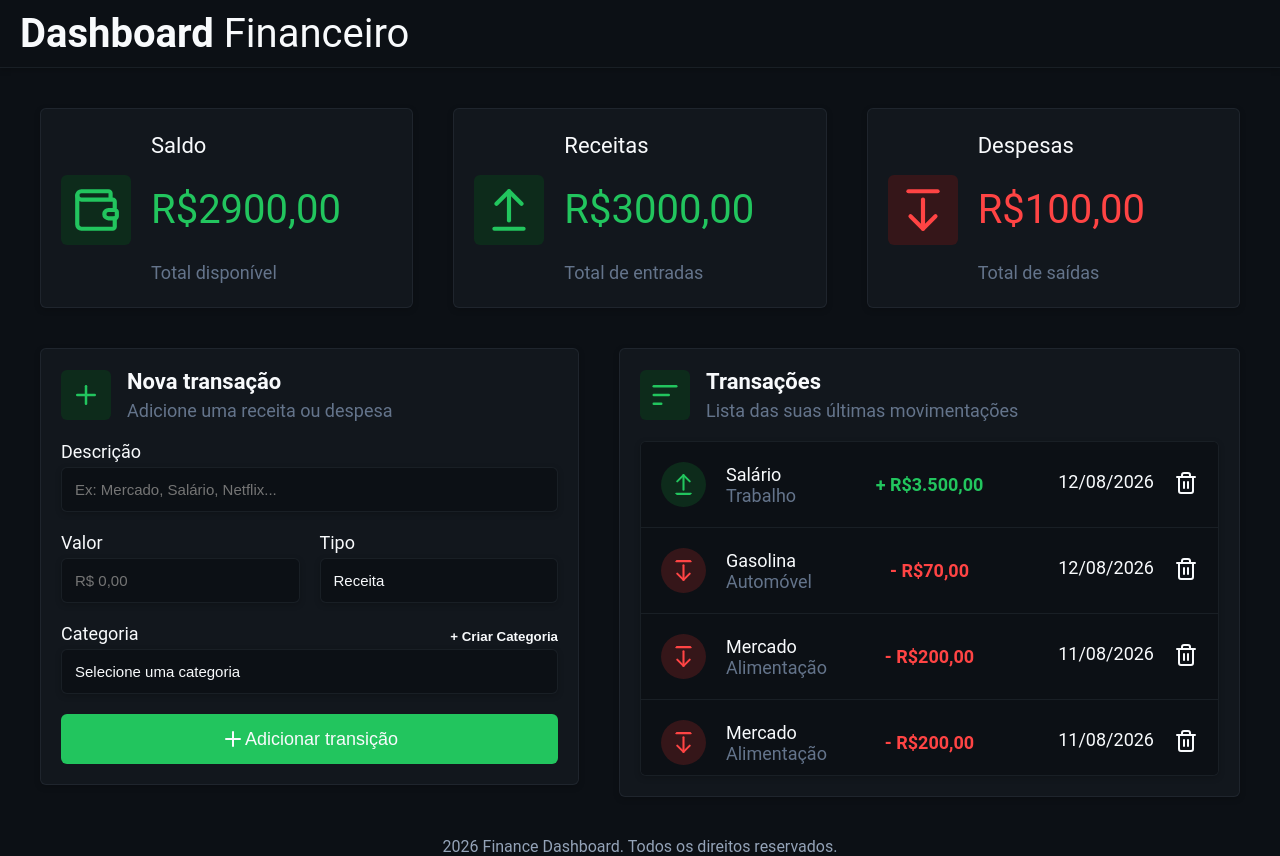
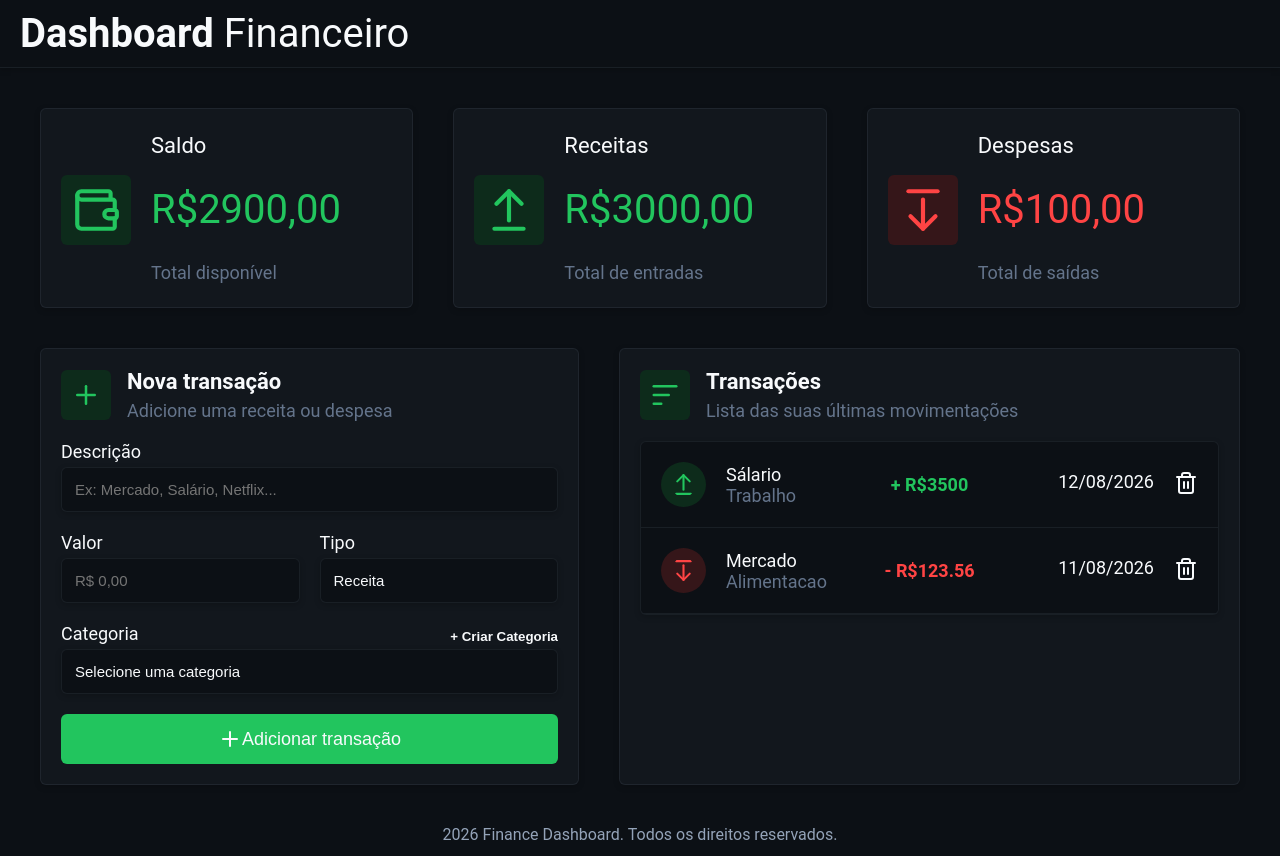
Before and after one commit to HenriqueCunha02/finance_dashboard, a React (Vite) app: page / in a window 1280 px wide. Built offline with nearby package versions, Linux system fonts and the light colour scheme.

Commit message:
feat: add transaction creation

```diff
--- a/src/components/CategoryModal/index.tsx
+++ b/src/components/CategoryModal/index.tsx
@@ -18,15 +18,15 @@ export function CategoryModal({ onClose }: CategoryModalProps) {
         />
 
         <div className={styles.actions}>
+          <button className={styles.createButton} type='button'>
+            Criar categoria
+          </button>
+
           <button
-            className={styles.createButton}
+            className={styles.closeButton}
             type='button'
             onClick={onClose}
           >
-            Criar categoria
-          </button>
-
-          <button className={styles.closeButton} type='button'>
             Cancelar
           </button>
         </div>
--- a/src/components/CategoryModal/styles.module.css
+++ b/src/components/CategoryModal/styles.module.css
@@ -66,4 +66,5 @@
   border: none;
   border-radius: 6px;
   padding: 1.3rem;
+  cursor: pointer;
 }
--- a/src/components/TransactionForm/index.tsx
+++ b/src/components/TransactionForm/index.tsx
@@ -3,13 +3,42 @@ import { Plus } from 'lucide-react';
 import styles from './styles.module.css';
 import { useState } from 'react';
 import { CategoryModal } from '../CategoryModal';
+import type { TransactionModel } from '../../models/transactionModel';
 
-export function TransactionForm() {
+type TransactionFormProps = {
+  setTransactions: React.Dispatch<React.SetStateAction<TransactionModel[]>>;
+};
+
+export function TransactionForm({ setTransactions }: TransactionFormProps) {
   const [isModalOpen, setIsModalOpen] = useState(false);
+
+  function handleSubmit(event: React.FormEvent<HTMLFormElement>) {
+    event.preventDefault();
+
+    const formData = new FormData(event.currentTarget);
+
+    const description = formData.get('description') as string;
+    const amount = Number(formData.get('amount'));
+    const type = formData.get('type') as TransactionModel['type'];
+    const category = formData.get('category') as string;
+
+    const newTransaction: TransactionModel = {
+      id: Date.now(),
+      description: description,
+      amount: amount,
+      category: category,
+      type: type,
+      date: new Date().toLocaleDateString('pt-BR'),
+    };
+
+    setTransactions(prevTransactions => [...prevTransactions, newTransaction]);
+
+    event.currentTarget.reset();
+  }
 
   return (
     <>
-      <form>
+      <form onSubmit={handleSubmit}>
         <div className={styles.container}>
           <div className={styles.headerContainer}>
             <Plus className={styles.plusIcon} color='#22c55e' />
@@ -23,6 +52,7 @@ export function TransactionForm() {
             <label htmlFor='description'>Descrição</label>
             <input
               id='description'
+              name='description'
               type='text'
               placeholder='Ex: Mercado, Salário, Netflix... '
             />
@@ -31,13 +61,18 @@ export function TransactionForm() {
           <div className={styles.fieldRow}>
             <div className={styles.field}>
               <label htmlFor='amount'>Valor</label>
-              <input id='amount' type='number' placeholder='R$ 0,00' />
+              <input
+                id='amount'
+                name='amount'
+                type='number'
+                placeholder='R$ 0,00'
+              />
             </div>
             <div className={styles.field}>
               <label htmlFor='type'>Tipo</label>
               <select name='type' id='type'>
-                <option value='Receita'>Receita</option>
-                <option value='Despesa'>Despesa</option>
+                <option value='income'>Receita</option>
+                <option value='expense'>Despesa</option>
               </select>
             </div>
           </div>
@@ -62,7 +97,7 @@ export function TransactionForm() {
 
           <button type='submit' className={styles.submitButton}>
             <Plus />
-            Adicionar transição
+            Adicionar transação
           </button>
         </div>
       </form>
--- a/src/components/TransactionList/index.tsx
+++ b/src/components/TransactionList/index.tsx
@@ -4,9 +4,16 @@ import {
   ListSortDescending,
   Trash,
 } from 'lucide-react';
+
+import type { TransactionModel } from '../../models/transactionModel';
+
 import styles from './styles.module.css';
 
-export function TransactionList() {
+type TransactionListProps = {
+  transactions: TransactionModel[];
+};
+
+export function TransactionList({ transactions }: TransactionListProps) {
   return (
     <div className={styles.container}>
       <div className={styles.headerContainer}>
@@ -18,108 +25,42 @@ export function TransactionList() {
       </div>
 
       <ul>
-        <li>
+        {transactions.map(transaction => (
+          <li key={transaction.id}>
             <div className={styles.trasationLeft}>
+              {transaction.type === 'income' ? (
                 <ArrowUpFromLine className={styles.arrowUpIcon} />
+              ) : (
+                <ArrowDownFromLine className={styles.arrowDownIcon} />
+              )}
               <div className={styles.transationDetails}>
-              <span>Salário</span>
-              <p>Trabalho</p>
+                <span>{transaction.description}</span>
+                <p>{transaction.category}</p>
               </div>
             </div>
 
             <div className={styles.trasationMiddle}>
-            <span className={styles.amountPositive}>+ R$3.500,00</span>
+              {transaction.type === 'income' ? (
+                <span className={styles.amountPositive}>
+                  {' '}
+                  + R${transaction.amount}{' '}
+                </span>
+              ) : (
+                <span className={styles.amountNegative}>
+                  {' '}
+                  - R${transaction.amount}{' '}
+                </span>
+              )}
             </div>
 
             <div className={styles.trasationRight}>
-            <span>12/08/2026</span>
-            <button className={styles.trashButton}>
+              <span>{transaction.date}</span>
+              <button className={styles.trashButton} type='button'>
                 <Trash className={styles.trashIcon} />
               </button>
             </div>
           </li>
-
-        <li>
-          <div className={styles.trasationLeft}>
-            <ArrowDownFromLine className={styles.arrowDownIcon} />
-            <div className={styles.transationDetails}>
-              <span>Gasolina</span>
-              <p>Automóvel</p>
-            </div>
-          </div>
-
-          <div className={styles.trasationMiddle}>
-            <span className={styles.amountNegative}>- R$70,00</span>
-          </div>
-
-          <div className={styles.trasationRight}>
-            <span>12/08/2026</span>
-            <button className={styles.trashButton}>
-              <Trash className={styles.trashIcon} />
-            </button>
-          </div>
-        </li>
-
-        <li>
-          <div className={styles.trasationLeft}>
-            <ArrowDownFromLine className={styles.arrowDownIcon} />
-            <div className={styles.transationDetails}>
-              <span>Mercado</span>
-              <p>Alimentação</p>
-            </div>
-          </div>
-
-          <div className={styles.trasationMiddle}>
-            <span className={styles.amountNegative}>- R$200,00</span>
-          </div>
-
-          <div className={styles.trasationRight}>
-            <span>11/08/2026</span>
-            <button className={styles.trashButton}>
-              <Trash className={styles.trashIcon} />
-            </button>
-          </div>
-        </li>
-        <li>
-          <div className={styles.trasationLeft}>
-            <ArrowDownFromLine className={styles.arrowDownIcon} />
-            <div className={styles.transationDetails}>
-              <span>Mercado</span>
-              <p>Alimentação</p>
-            </div>
-          </div>
-
-          <div className={styles.trasationMiddle}>
-            <span className={styles.amountNegative}>- R$200,00</span>
-          </div>
-
-          <div className={styles.trasationRight}>
-            <span>11/08/2026</span>
-            <button className={styles.trashButton}>
-              <Trash className={styles.trashIcon} />
-            </button>
-          </div>
-        </li>
-        <li>
-          <div className={styles.trasationLeft}>
-            <ArrowDownFromLine className={styles.arrowDownIcon} />
-            <div className={styles.transationDetails}>
-              <span>Mercado</span>
-              <p>Alimentação</p>
-            </div>
-          </div>
-
-          <div className={styles.trasationMiddle}>
-            <span className={styles.amountNegative}>- R$200,00</span>
-          </div>
-
-          <div className={styles.trasationRight}>
-            <span>11/08/2026</span>
-            <button className={styles.trashButton}>
-              <Trash className={styles.trashIcon} />
-            </button>
-          </div>
-        </li>
+        ))}
       </ul>
     </div>
   );
--- /dev/null
+++ b/src/models/transactionModel.ts
@@ -0,0 +1,8 @@
+export type TransactionModel = {
+  id: number;
+  description: string;
+  amount: number;
+  type: 'income' | 'expense';
+  category: string;
+  date: string;
+};
--- a/src/pages/Home/index.tsx
+++ b/src/pages/Home/index.tsx
@@ -1,18 +1,39 @@
+import { useState } from 'react';
 import { Header } from '../../components/Header';
 import { Summary } from '../../components/Summary';
 import { TransactionForm } from '../../components/TransactionForm';
 import { TransactionList } from '../../components/TransactionList';
 
 import styles from './styles.module.css';
+import type { TransactionModel } from '../../models/transactionModel';
 
 export function Home() {
+  const [transactions, setTransactions] = useState<TransactionModel[]>([
+    {
+      id: 1,
+      description: 'Sálario',
+      amount: 3500,
+      type: 'income',
+      category: 'Trabalho',
+      date: '12/08/2026',
+    },
+    {
+      id: 2,
+      description: 'Mercado',
+      amount: 123.56,
+      type: 'expense',
+      category: 'Alimentacao',
+      date: '11/08/2026',
+    },
+  ]);
+
   return (
     <div>
       <Header />
       <Summary />
       <div className={styles.container}>
-        <TransactionForm />
-        <TransactionList />
+        <TransactionForm setTransactions={setTransactions} />
+        <TransactionList transactions={transactions} />
       </div>
 
       <div className={styles.div}>
```
Lines whose indentation alone changed are shown as unchanged.
